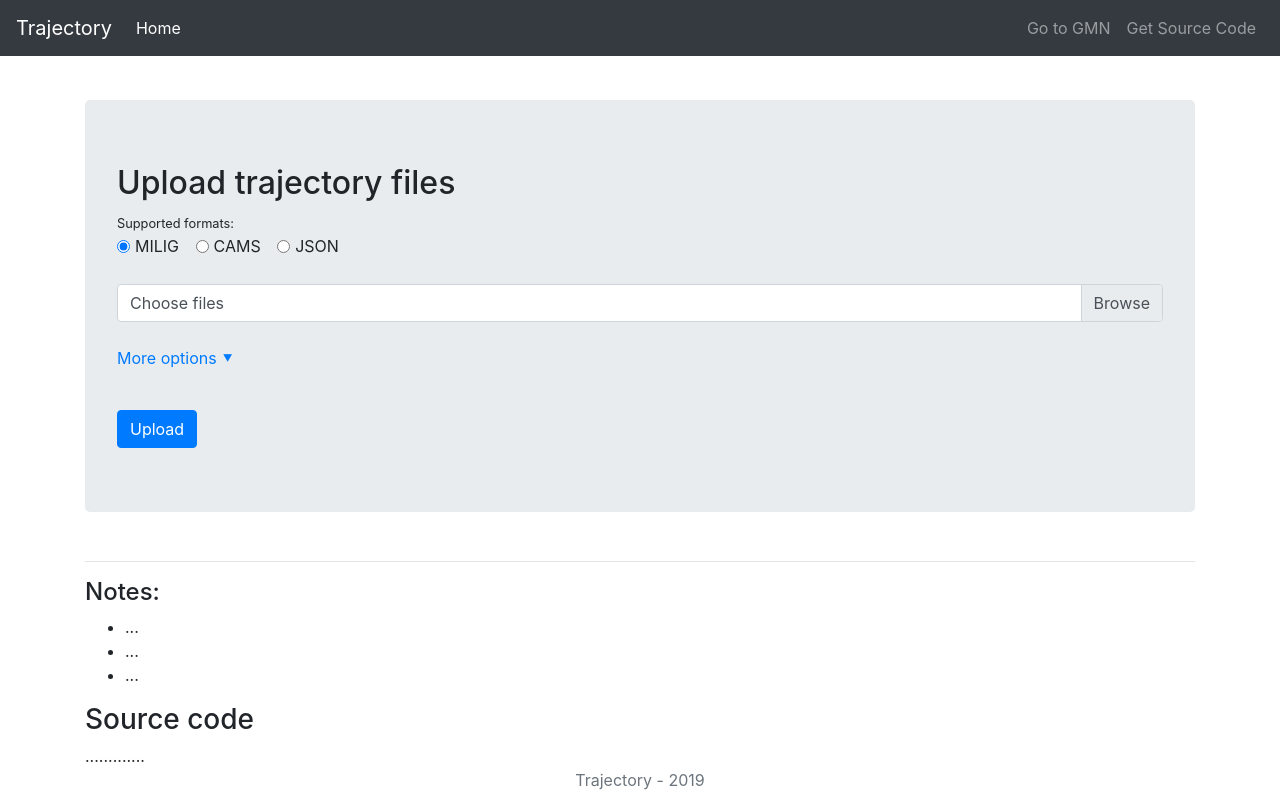
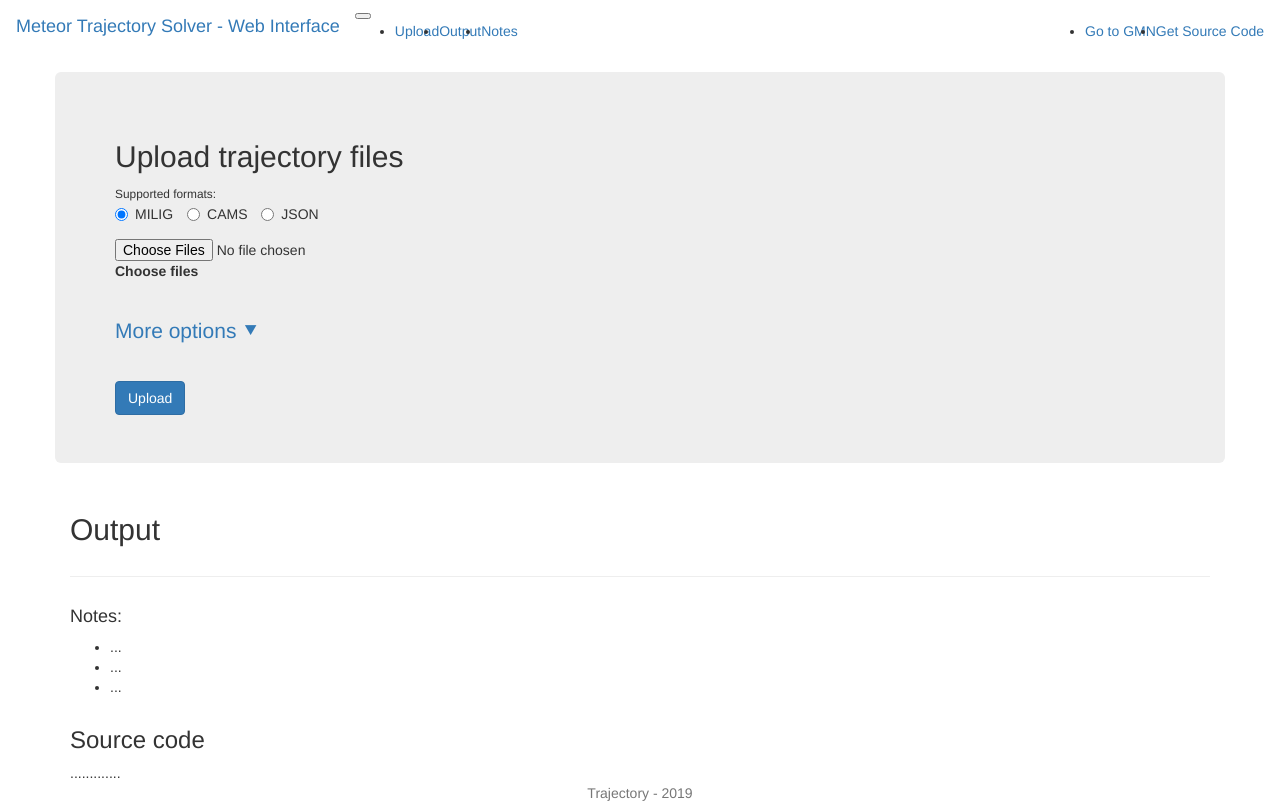
Before and after one commit to rickybassom/trajectory, a Flask app: page /trajectory/ in a window 1280 px wide. Run offline with Flask 2, Linux system fonts and the light colour scheme; some libraries are stand-ins or nearby versions.

Commit message:
use wtforms

```diff
--- a/app/requirements.txt
+++ b/app/requirements.txt
@@ -2,6 +2,8 @@ scipy
 matplotlib
 statsmodels
 flask
+Flask-Bootstrap4
+Flask-WTF
 jplephem
 ephem
 pyopenssl
--- a/app/templates/index.html
+++ b/app/templates/index.html
@@ -1,22 +1,23 @@
-<!DOCTYPE html>
-<html lang="en">
-<head>
-    <meta charset="UTF-8">
-    <meta name="viewport" content="width=device-width, initial-scale=1.0">
-    <meta http-equiv="X-UA-Compatible" content="ie=edge">
-    <title>Meteor Trajectory Solver - Web Interface</title>
+{% extends "bootstrap/base.html" %}
 
+{% block html_attribs %} lang="en"{% endblock %}
+{% block title %}Meteor Trajectory Solver - Web Interface{% endblock %}
+
+{% block styles %}
+    {{ super() }}
     <link rel="stylesheet"
-          href="https://cdnjs.cloudflare.com/ajax/libs/twitter-bootstrap/4.1.3/css/bootstrap-grid.min.css">
-    <link rel="stylesheet" href="https://cdnjs.cloudflare.com/ajax/libs/twitter-bootstrap/4.1.3/css/bootstrap.min.css">
-    <link rel="stylesheet" href="style.css">
+          href="{{ url_for('static', filename='/trajectory/style.css') }}">
+{% endblock %}
 
-</head>
-<body>
-<header>
+{% block scripts %}
+    {{ super() }}
+    <script src="{{ url_for('static', filename='/trajectory/main.js') }}"></script>
+{% endblock %}
+
+{% block navbar %}
     <!-- Fixed navbar -->
     <nav class="navbar navbar-expand-md navbar-dark fixed-top bg-dark">
-        <a class="navbar-brand" href="./">Trajectory</a>
+        <a class="navbar-brand" href="./">Meteor Trajectory Solver - Web Interface</a>
         <button class="navbar-toggler" type="button" data-toggle="collapse" data-target="#navbarCollapse"
                 aria-controls="navbarCollapse" aria-expanded="false" aria-label="Toggle navigation">
             <span class="navbar-toggler-icon"></span>
@@ -25,17 +26,14 @@
         <div class="collapse navbar-collapse" id="navbarCollapse">
             <ul class="navbar-nav mr-auto">
                 <li class="nav-item active">
-                    <a class="nav-link" href="#home">Home</a>
+                    <a class="nav-link" href="#upload">Upload</a>
                 </li>
-                {#				<li class="nav-item">#}
-                {#					<a class="nav-link" href="#form">Simple Form</a>#}
-                {#				</li>#}
-                {#				<li class="nav-item">#}
-                {#					<a class="nav-link" href="#platepar">Upload Platepar</a>#}
-                {#				</li>#}
-                {#				<li class="nav-item">#}
-                {#					<a class="nav-link" href="#csv">Upload CSV</a>#}
-                {#				</li>#}
+                <li class="nav-item active">
+                    <a class="nav-link" href="#output">Output</a>
+                </li>
+                <li class="nav-item active">
+                    <a class="nav-link" href="#notes">Notes</a>
+                </li>
             </ul>
             <ul class="navbar-nav pull-right">
                 <li class="nav-item">
@@ -47,42 +45,41 @@
             </ul>
         </div>
     </nav>
-</header>
+{% endblock %}
 
+{% block content %}
     <div class="container">
 
-    <div class="row">
+        <div class="row" id="upload">
             <div class="col-12">
                 <div class="jumbotron">
+
+                    <form method="post" action="{{ url_for('trajectory') }}" enctype="multipart/form-data" class="box">
+                        {{ form.csrf_token }}
                         <h2>Upload trajectory files</h2>
                         <small>Supported formats:</small>
 
-                <div id="format-type">
-                    <div class="form-check form-check-inline">
-                        <input class="form-check-input" type="radio" name="formatRadios" id="formatCheckboxMILIG"
-                               value="MILIG" checked>
-                        <label class="form-check-label" for="formatCheckboxMILIG">MILIG</label>
+                        <div class="form-group" id="format-type">
+                            {% for radio in form.format %}
+                                <label class="radio-inline">
+                                    {{ radio }}
+                                    {{ radio.label.text }}
+                                </label>
+                            {% endfor %}
                         </div>
-                    <div class="form-check form-check-inline">
-                        <input class="form-check-input" type="radio" name="formatRadios" id="formatCheckboxCAMS"
-                               value="CAMS">
-                        <label class="form-check-label" for="formatCheckboxCAMS">CAMS</label>
-                    </div>
-                    <div class="form-check form-check-inline">
-                        <input class="form-check-input" type="radio" name="formatRadios" id="formatCheckboxJSON"
-                               value="JSON">
-                        <label class="form-check-label" for="formatCheckboxJSON">JSON</label>
+
+                        <div class="input-group">
+                            <div class="custom-file">
+                                {{ form.files(class_="custom-file-input") }}
+                                <label class="custom-file-label" for="inputGroupFile01">Choose files</label>
                             </div>
                         </div>
 
-                <form class="box" method="post" action="/" enctype="multipart/form-data">
-                    <div class="input-group">
-                        <div class="custom-file">
-                            <input type="file" multiple class="custom-file-input" id="inputGroupFile01"
-                                   aria-describedby="inputGroupFileAddon01">
-                            <label class="custom-file-label" for="inputGroupFile01">Choose files</label>
-                        </div>
-                    </div>
+                        <ul>
+                            {% for error in form.files.errors %}
+                                <li style="color:red;">{{ error }}</li>
+                            {% endfor %}
+                        </ul>
 
                         <br>
 
@@ -93,48 +90,65 @@
                             <div class="card-body">
                                 <div class="form-group row">
                                     <label for="max-toffset" class="col-3 col-form-label">max_toffset</label>
-                                <div class="col-3">
-                                    <input class="form-control" type="number" value="5" placeholder="0" id="max-toffset">
+                                    <div class="col-3">{{ form.max_toffset(class_="form-control") }}</div>
+                                </div>
+
+                                <div class="row">
+                                    <ul>
+                                        {% for error in form.max_toffset.errors %}
+                                            <li style="color:red;">{{ error }}</li>
+                                        {% endfor %}
+                                    </ul>
+                                </div>
+
+                                <div class="form-group row">
+                                    <label for="max-toffset" class="col-3 col-form-label">max_toffset</label>
+                                    <div class="col-3">{{ form.v_init_part(class_="form-control") }}</div>
+                                </div>
+
+                                <div class="row">
+                                    <ul>
+                                        {% for error in form.v_init_part.errors %}
+                                            <li style="color:red;">{{ error }}</li>
+                                        {% endfor %}
+                                    </ul>
+                                </div>
+
+                                <div class="form-group row">
+                                    <label for="max-toffset" class="col-3 col-form-label">max_toffset</label>
+                                    <div class="col-3">{{ form.v_init_ht(class_="form-control") }}</div>
+                                </div>
+
+                                <div class="row">
+                                    <ul>
+                                        {% for error in form.v_init_ht.errors %}
+                                            <li style="color:red;">{{ error }}</li>
+                                        {% endfor %}
+                                    </ul>
+                                </div>
+
                             </div>
                         </div>
 
-                            <div class="form-group row">
-                                <label for="v-init-part" class="col-3 col-form-label">v_init_part</label>
-                                <div class="col-3">
-                                    <input class="form-control" type="number" step="0.01" value="0.25" placeholder="0" id="v-init-part">
-                                </div>
-                            </div>
-
-                            <div class="form-group row">
-                                <label for="v-init-ht" class="col-3 col-form-label">v_init_ht</label>
-                                <div class="col-3">
-                                    <input class="form-control" type="number" value="" placeholder="None" id="v-init-ht">
-                                </div>
-                            </div>
-                        </div>
-                    </div>
-
-
                         <br>
-                    <input type="button" value="Upload" class="btn btn-primary">
+                        <input type="submit" value="Upload" class="btn btn-primary">
                     </form>
                 </div>
             </div>
 
         </div>
 
-    <div class="row">
+        <div class="row" id="output">
             <div class="col-lg-12">
-            <div id="output">
+                <h2>Output </h2>
 
-            </div>
             </div>
 
         </div>
 
         <hr class="clearfix"/>
 
-    <div class="row">
+        <div class="row" id="notes">
 
             <div class="col-lg-12">
                 <h4>Notes:</h4>
@@ -161,13 +175,4 @@
             <span class="text-muted">Trajectory - 2019</span>
         </div>
     </footer>
-
-<!-- Bootstrap core JavaScript
-================================================== -->
-<!-- Placed at the end of the document so the pages load faster -->
-<script src="https://ajax.googleapis.com/ajax/libs/jquery/1.12.4/jquery.min.js"></script>
-<script src="https://cdnjs.cloudflare.com/ajax/libs/twitter-bootstrap/4.1.3/js/bootstrap.min.js"></script>
-
-<script src="main.js"></script>
-</body>
-</html>
+{% endblock %}
--- a/app/trajectory.py
+++ b/app/trajectory.py
@@ -1,18 +1,35 @@
+import os
+
 from flask import Flask
 from flask import render_template, send_from_directory
+from flask_bootstrap import Bootstrap
 
+from flask_wtf import FlaskForm
+from wtforms import RadioField, MultipleFileField, DecimalField
+from wtforms.validators import InputRequired
+from wtforms.widgets import html5
 
-app = Flask(__name__, static_folder='')
+app = Flask(__name__, static_folder='/trajectory/')
+Bootstrap(app)
+
+SECRET_KEY = os.urandom(32)
+app.config['SECRET_KEY'] = SECRET_KEY
+
 
 @app.route('/trajectory/<path:path>')
 def send_static(path):
     return send_from_directory('static', path)
 
-@app.route('/trajectory/')
+
+@app.route('/trajectory/', methods=['GET', 'POST'])
 def trajectory():
-    # Milig.solveTrajectoryMILIG()
+    form = UploadForm()
 
-    return render_template('index.html')
+    if form.validate_on_submit():
+        return "the form has been submitted " + form.format.data
+
+    return render_template('index.html', form=form)
+
 
 @app.route('/trajectory/test')
 def hello():
@@ -30,3 +47,16 @@ def hello():
     lasun = sollon.jd2SolLonJPL(jd_now)
 
     return str(math.degrees(lasun)), ' deg'
+
+
+class UploadForm(FlaskForm):
+    format = RadioField('Supported formats:', choices=[('MILIG', 'MILIG'), ('CAMS', 'CAMS'), ('JSON', 'JSON')],
+                        default='MILIG', validators=[InputRequired()])
+    files = MultipleFileField('File(s) upload', validators=[InputRequired()])
+
+    # options
+    max_toffset = DecimalField('max_toffset', places=2, default=5.00, widget=html5.NumberInput())
+    v_init_part = DecimalField('v_init_part', places=2, default=0.25, widget=html5.NumberInput())
+    v_init_ht = DecimalField('v_init_ht', places=2, default=None)
+
+    # TODO: recaptcha???
```
Lines whose indentation alone changed are shown as unchanged.
